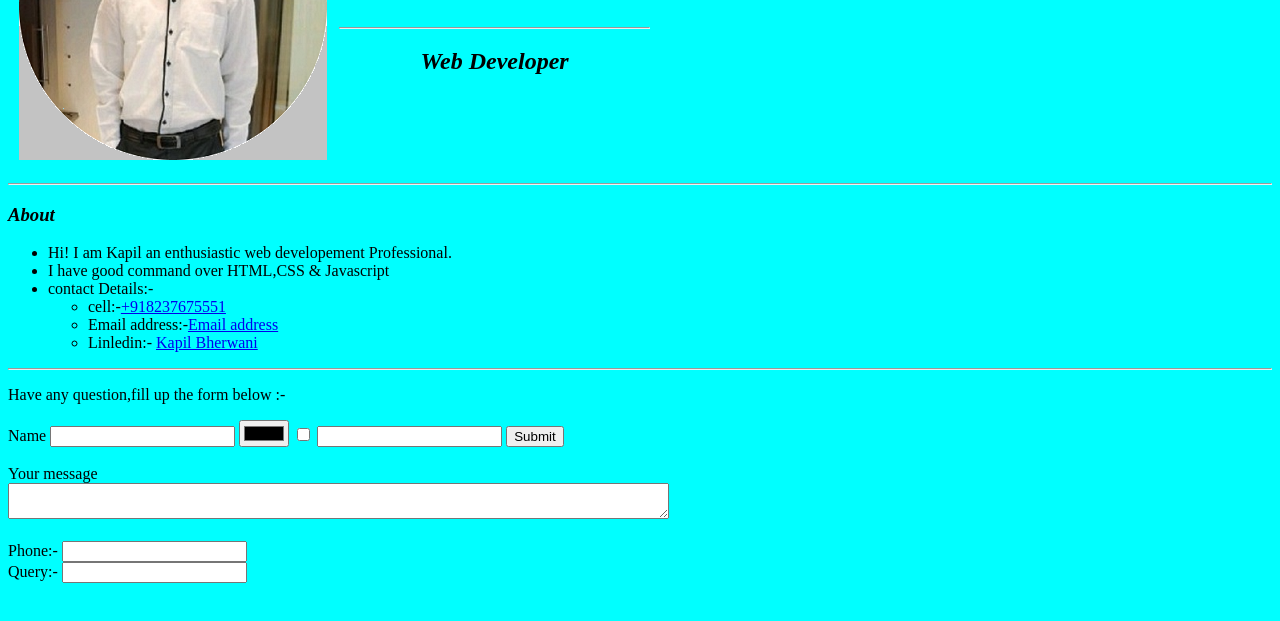
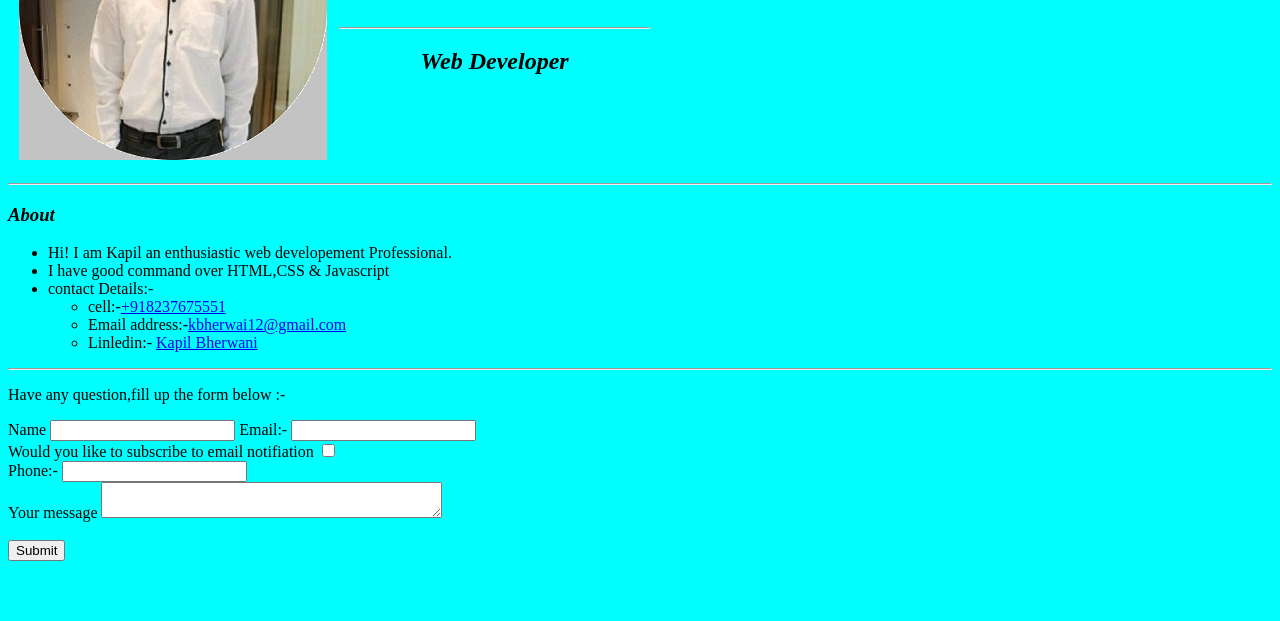
Before and after one commit to KapilBherwani/CV, a plain HTML site: page index.html in a window 1280 px wide. Shown: the part 177-798 px from the top of the page. Drawn offline with Linux system fonts and the light colour scheme.

Commit message:
Update index.html

```diff
--- a/index.html
+++ b/index.html
@@ -7,7 +7,7 @@
 
 	<table  cellspacing="10" >
 		<tr>
-			<td><img src="kapil-modified.png"></td>
+			<td> <img src="kapil-modified.png"></td>
 			<td><h1>Kapil Ashok Bherwani</h1><br><hr>
 	<h2><b><i>	 <div align="center">	Web Developer</i></b></h2></td>
 		</tr>
@@ -18,22 +18,23 @@
 		<li>I have good command over HTML,CSS & Javascript</li>
 		<li>contact Details:-
 			<ul><li>cell:-<a href="+918237675551">+918237675551</a> </li>
-			<li>Email address:-<a href="kbherwani12@gmail.com">Email address</a> </li>
+			<li>Email address:-<a href="kbherwani12@gmail.com">kbherwai12@gmail.com</a> </li>
 			<li>Linledin:- <a href="https://www.linkedin.com/in/kapil-bherwani-8303a5135">Kapil Bherwani</a></li></ul>
 	</ul><hr>
 	<p>Have any question,fill up the form below :-</p>
-	<form class=""  ation="mailto:kbherwani12@gmail.com" method="post">
+	<form class=""  action="Response.html" method="post">
 		<label>Name</label>
-		<input type="text" name="" value="">
-		<input type="color" name="" value="">
-		<input type="checkbox" name="" value="">
-		<input type="Email" name="">
-        <input type="submit" name=""> <br><br>
-        <label>Your message</label><br>
-          <textarea name="name" row="8" cols="80">
-          </textarea><br>
-    	  <br>Phone:-  <input type="" name=""><br>
-		  Query:-  <input type="" name="">
+			<input type="text" name="" value="">
+ 		<label>Email:-</label>
+			<input type="Email" name=""><br>
+		<label>Would you like to subscribe to email notifiation </label>
+			<input type="checkbox" name=""><br>
+        Phone:-
+         <input type="" name=""><br>
+		<label>Your message</label>
+          <textarea name="name" row="10" cols="40">
+          </textarea><br><br>
+	 <input type="submit" name=""> <br><br>
 
 		  </form>
 </body>
```
